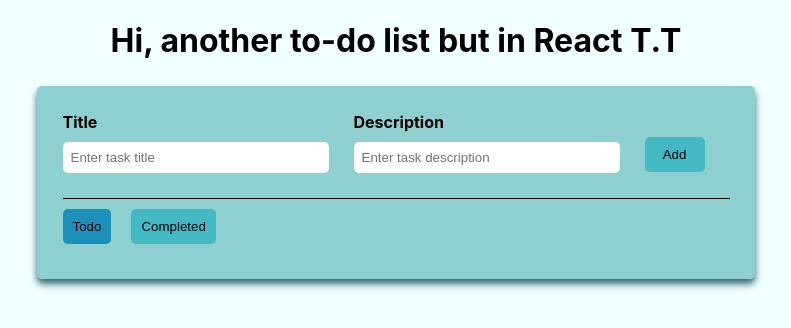
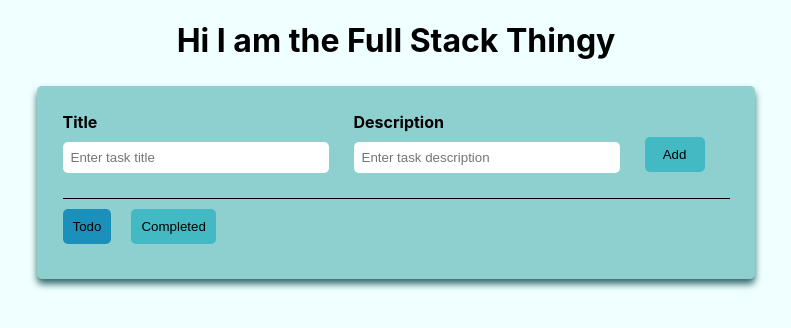
Before and after one commit to linhkhnguyen98/TODO-LIST-CRUD-APP, a React (Create React App) app: page / in a window 1280 px wide. Shown: the top 328 px of the page, without its empty margins (244-1035 px from the left). Built offline with nearby package versions, Linux system fonts and the light colour scheme.

Commit message:
full stack thingy

```diff
--- a/src/App.js
+++ b/src/App.js
@@ -82,7 +82,7 @@
 
   return (
     <div className="App">
-      <h1>Hi, another to-do list but in React T.T</h1>
+      <h1>Hi I am the Full Stack Thingy</h1>
       <div className="todo-wrapper">
         <div className="todo-input">
           {/* title */}
```
